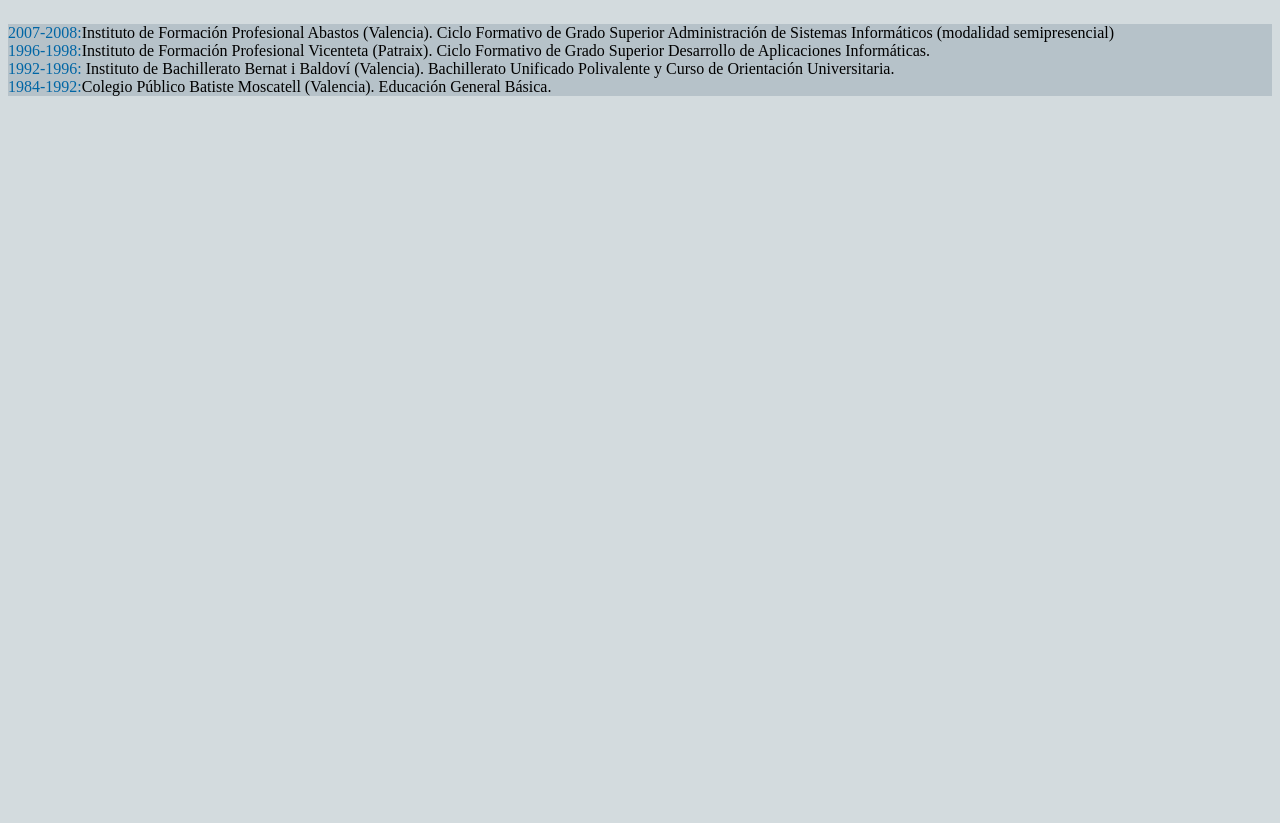
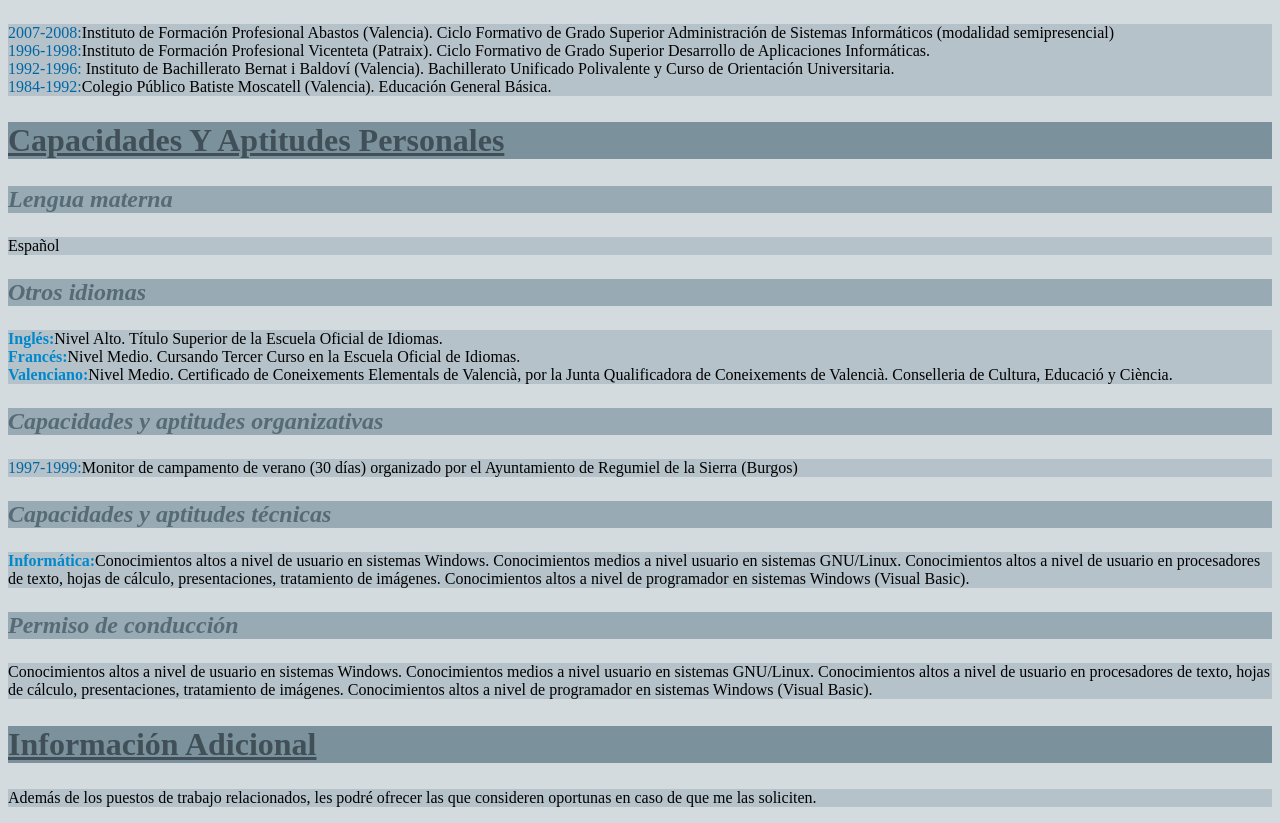
Before and after one commit to Alberto5577/CVlargo, a plain HTML site: page Index.html in a window 1280 px wide. Shown: the part 545-1368 px from the top of the page. Before the commit the page ends 800 px from the top, so only its background shows below. Drawn offline with Linux system fonts and the light colour scheme.

Commit message:
lahf¡¡¡¡

```diff
--- a/Index.html
+++ b/Index.html
@@ -40,6 +40,41 @@
                 <strong>1984-1992:</strong>Colegio Público Batiste Moscatell (Valencia). Educación General Básica.
             </p>
         </section>
+        <section>
+            <h2>Capacidades Y Aptitudes Personales</h2>
+            <article>
+                <h3>Lengua materna</h3>
+                <p>Español</p>
+            </article>
+            <article>
+                <h3>Otros idiomas</h3>
+                <p>
+                    <em>Inglés:</em>Nivel Alto. Título Superior de la Escuela Oficial de Idiomas.<br>
+                    <em>Francés:</em>Nivel Medio. Cursando Tercer Curso en la Escuela Oficial de Idiomas.<br>
+                    <em>Valenciano:</em>Nivel Medio. Certificado de Coneixements Elementals de Valencià, por la Junta Qualificadora de Coneixements de Valencià. Conselleria de Cultura, Educació y Ciència.
+                </p>
+            </article>
+            <article>
+                <h3>Capacidades y aptitudes organizativas</h3>
+                <p>
+                    <strong>1997-1999:</strong>Monitor de campamento de verano (30 días) organizado por el Ayuntamiento de Regumiel de la Sierra (Burgos)
+                </p>
+            </article>
+            <article>
+                <h3>Capacidades y aptitudes técnicas</h3>
+                <p>
+                    <em>Informática:</em>Conocimientos altos a nivel de usuario en sistemas Windows. Conocimientos medios a nivel usuario en sistemas GNU/Linux. Conocimientos altos a nivel de usuario en procesadores de texto, hojas de cálculo, presentaciones, tratamiento de imágenes. Conocimientos altos a nivel de programador en sistemas Windows (Visual Basic).
+                </p>
+            </article>
+            <article>
+                <h3>Permiso de conducción</h3>
+                <p>Conocimientos altos a nivel de usuario en sistemas Windows. Conocimientos medios a nivel usuario en sistemas GNU/Linux. Conocimientos altos a nivel de usuario en procesadores de texto, hojas de cálculo, presentaciones, tratamiento de imágenes. Conocimientos altos a nivel de programador en sistemas Windows (Visual Basic).</p>
+            </article>
+        </section>
+        <section>
+            <h2>Información Adicional </h2>
+            <p>Además de los puestos de trabajo relacionados, les podré ofrecer las que consideren oportunas en caso de que me las soliciten.</p>
+        </section>
     </main>
 </body>
 </html>
```
